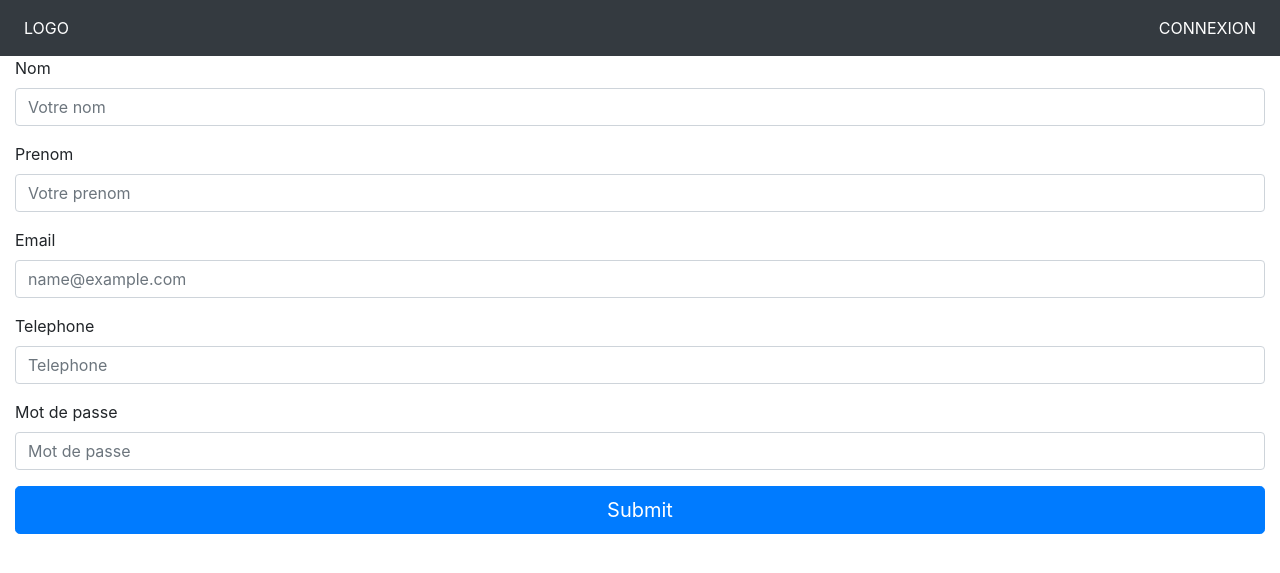
After one commit to MeddySeize/MFC_2020, a PHP site: page /element/inscription.php in a window 1280 px wide. The commit adds this page. Shown: the top 573 px of the page. Run offline with PHP 8.4, Linux system fonts and the light colour scheme; tables that the repository leaves empty hold one stand-in row (values such as "Sample post"); a stand-in replaces the project's code that opens the database connection.

Commit message:
added connexion and inscription

```diff
--- a/accueil.php
+++ b/accueil.php
@@ -2,7 +2,6 @@
 <html>
  <head>
    <!--FICHIERS CSS -->
-  <link rel="stylesheet" href="/css/bootstrap.css">
   <link rel="stylesheet" href="/css/style2.css">
   <!-- META -->
   <meta charset="UTF-8"/>
@@ -20,7 +19,7 @@
  <body>
 <!--Inclusion de la navbar -->
  <?php
- include 'navbar.php';
+ include 'element/header.php';
  ?>
 
  <div class="container">
--- a/navbar.php
+++ b/element/header.php
@@ -1,8 +1,9 @@
+<link rel="stylesheet" href="/css/bootstrap.css">
 <nav class="navbar navbar-expand-md navbar-dark bg-dark">
       <div class="navbar-collapse collapse w-100 order-1 order-md-0 dual-collide2">
         <ul class="navbar-nav mr-auto">
           <li class="nav-item active">
-            <a href="index.php" class="nav-link">LOGO</a>
+            <a href="/index.php" class="nav-link">LOGO</a>
           </li>
         </ul>
       </div>
@@ -15,7 +16,7 @@
       <div class="navbar-collapse collapse w-100 order-3 dual-collapse2">
         <ul class="navbar-nav ml-auto">
           <li class="nav-item active">
-            <a href="./element/connexion.php" class="nav-link">CONNEXION</a>
+            <a href="element/connexion.php" class="nav-link">CONNEXION</a>
           </li>
         </ul>
       </div>
--- /dev/null
+++ b/element/inscription.php
@@ -0,0 +1,31 @@
+<?php
+include 'header.php';
+?>
+<div class="col-md-12">
+  <form action="check_inscription.php" method="post">
+  <div class="form-group">
+    <label for="nom">Nom</label>
+    <input type="text" class="form-control" id="nom" name="nom" placeholder="Votre nom" required>
+  </div>
+  <div class="form-group">
+    <label for="prenom">Prenom</label>
+    <input type="text" class="form-control" id="prenom" name="prenom" placeholder="Votre prenom" required>
+  </div>
+  <div class="form-group">
+    <label for="mail">Email</label>
+    <input type="email" class="form-control" id="mail" name="mail" placeholder="name@example.com" required>
+  </div>
+  <div class="form-group">
+    <label for="tel">Telephone</label>
+    <input type="tel" class="form-control" id="tel" name="tel" placeholder="Telephone" required>
+  </div>
+  <div class="form-group">
+    <label for="passwd">Mot de passe</label>
+    <input type="password" class="form-control" id="passwd" name="passwd" placeholder="Mot de passe" required>
+  </div>
+
+  <input type="submit" class="btn btn-primary btn-lg btn-block" name="envoi">
+
+  </form>
+
+  </div>
--- a/index.php
+++ b/index.php
@@ -1,8 +1,8 @@
 <!DOCTYPE html>
 <html>
  <head>
-   <!--FICHIERS CSS -->
-  <link rel="stylesheet" href="css/bootstrap.css">
+   <!--FICHIERS CSS
+  <link rel="stylesheet" href="css/bootstrap.css">-->
   <link rel="stylesheet" href="css/style.css">
   <!-- META -->
   <meta charset="UTF-8"/>
@@ -18,7 +18,7 @@
      <!--La navigation qui est collée en de la page. elle est constituée de 4 éléments: Accueil, A propos, Insc/Co,Contact.
     Elle permet de rendre à la section demandée.-->
     <?php
-    include 'navbar.php';
+    include 'element/header.php';
     ?>
 
     <!--Représente chaque compartiment de la page Ex: Bienvenue sur MFC, MFC,Nous Contacter-->
```
Also changed, not shown: element/check_connect.php (added, +31 -0 lines), element/check_inscription.php (added, +34 -0 lines), element/connexion.php (+5 -13 lines), element/db_connect.php (added, +10 -0 lines), fonc/db_connect.php (deleted, +0 -8 lines).
